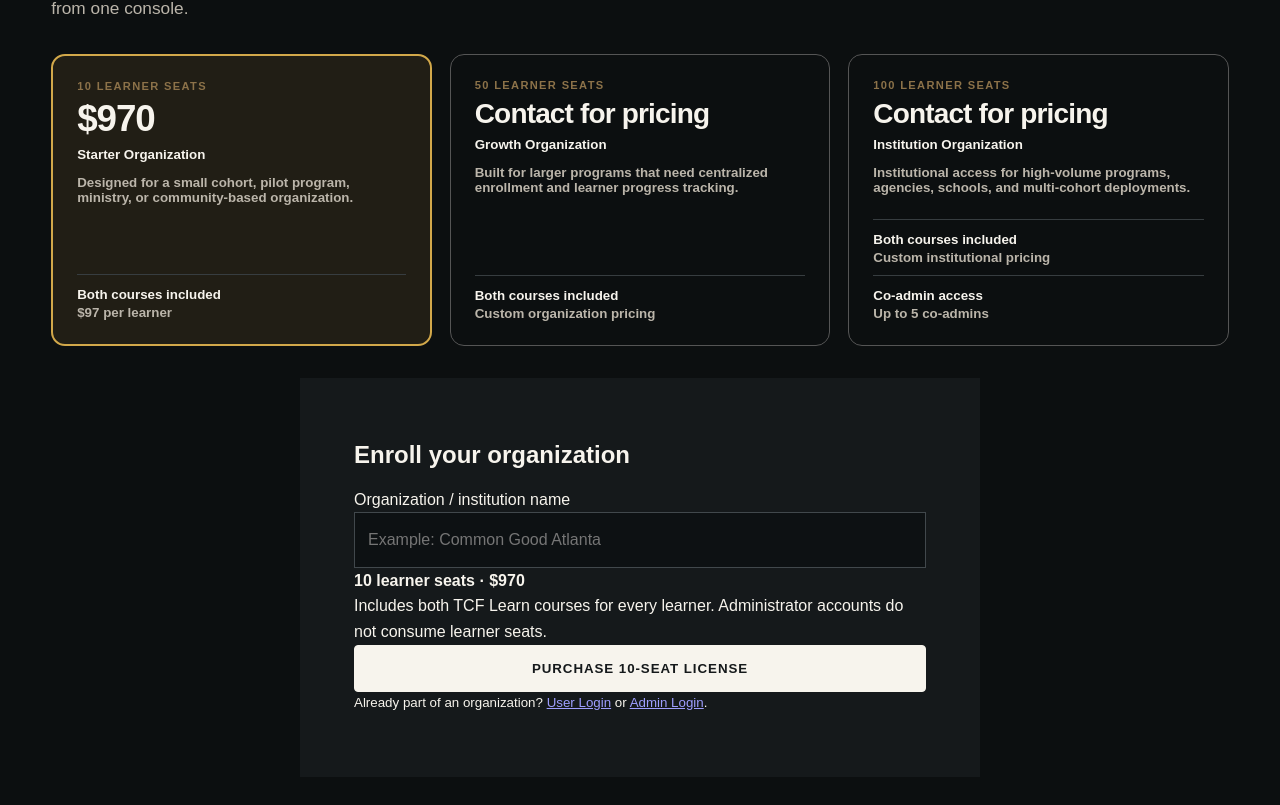
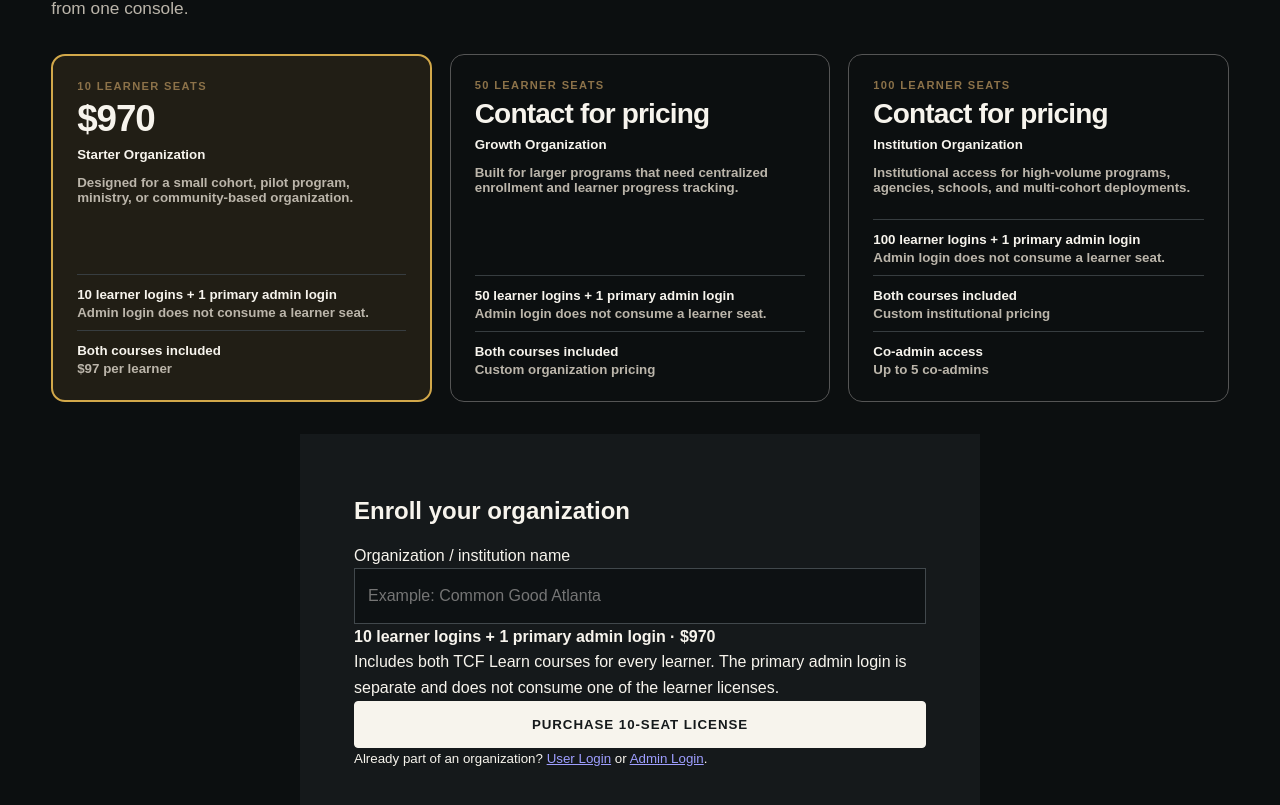
Before and after one commit to riversantoine93-dotcom/TCF-Learn, a Next.js app: page /organizations in a window 1280 px wide. Shown: the part 403-1208 px from the top of the page. Built offline with nearby package versions, Linux system fonts and the light colour scheme; no server answers.

Commit message:
Clarify learner and admin license counts

```diff
--- a/app/organizations/page.tsx
+++ b/app/organizations/page.tsx
@@ -54,6 +54,7 @@ export default function OrganizationsPage(){
           <h2 className={plan.salesMode==="contact"?"contact-price":""}>{plan.displayPrice}</h2>
           <strong>{plan.label}</strong>
           <p>{plan.description}</p>
+          <div className="plan-detail"><b>{plan.seats} learner logins + {plan.adminLicenses} primary admin login</b><span>Admin login does not consume a learner seat.</span></div>
           <div className="plan-detail"><b>Both courses included</b><span>{plan.perSeatLabel}</span></div>
           {plan.coAdminLimit>0&&<div className="plan-detail"><b>Co-admin access</b><span>Up to {plan.coAdminLimit} co-admins</span></div>}
         </button>})}
@@ -62,7 +63,7 @@ export default function OrganizationsPage(){
       <form className="auth-card organization-enroll-card" onSubmit={submit}>
         <h2>{selectedPlan.salesMode==="contact"?"Contact for pricing":"Enroll your organization"}</h2>
         <label>Organization / institution name<input required value={organizationName} onChange={e=>setOrganizationName(e.target.value)} placeholder="Example: Common Good Atlanta"/></label>
-        <div className="notice"><strong>{selectedPlan.seats} learner seats · {selectedPlan.displayPrice}</strong><br/>Includes both TCF Learn courses for every learner. Administrator accounts do not consume learner seats.</div>
+        <div className="notice"><strong>{selectedPlan.seats} learner logins + {selectedPlan.adminLicenses} primary admin login · {selectedPlan.displayPrice}</strong><br/>Includes both TCF Learn courses for every learner. The primary admin login is separate and does not consume one of the learner licenses.</div>
         {message&&<div className="notice" role="status">{message}</div>}
         <button className="button full" type="submit" disabled={busy}>{busy?"Opening secure checkout…":selectedPlan.salesMode==="contact"?"Contact for "+selectedPlan.seats+"-seat pricing":"Purchase "+selectedPlan.seats+"-seat license"}</button>
         <small>Already part of an organization? <Link href="/login?mode=user">User Login</Link> or <Link href="/login?mode=admin">Admin Login</Link>.</small>
```
